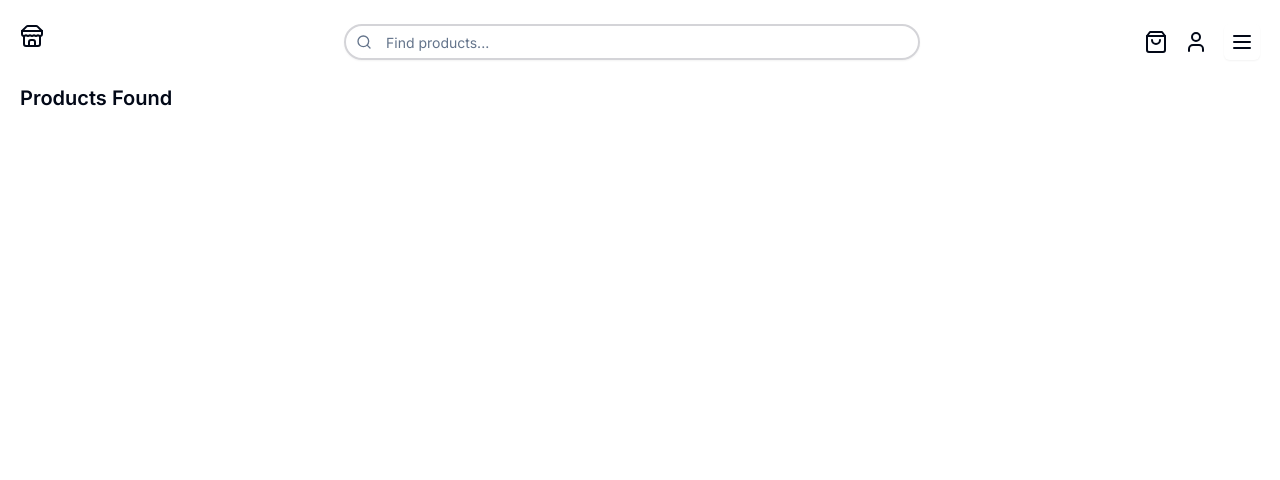
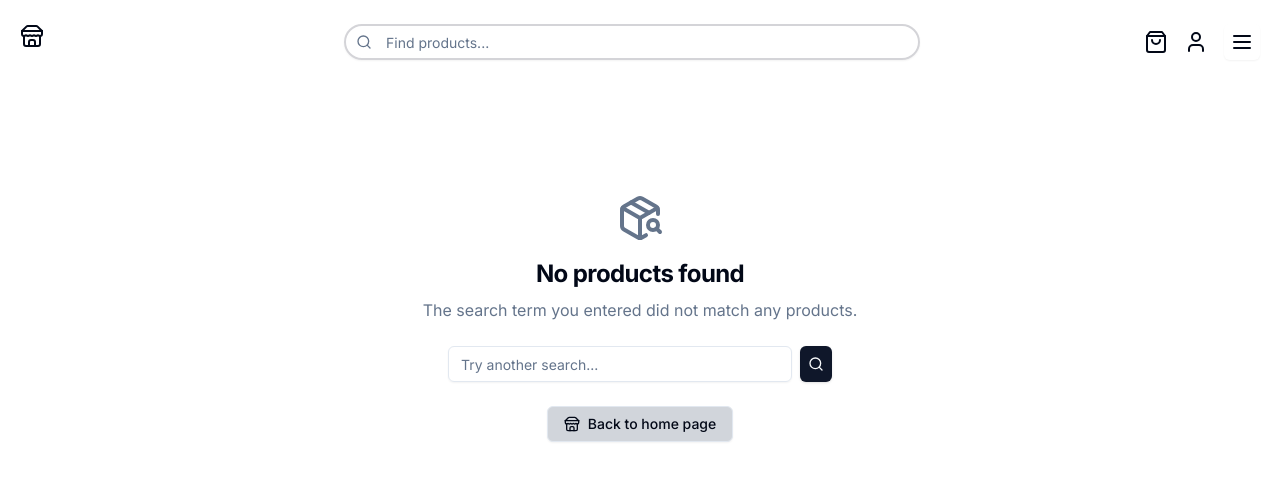
Before and after one commit to Kev-Villegas/E-Commerce-Full-Stack, a Next.js app: page /products in a window 1280 px wide. Shown: the top 480 px of the page. Built offline with nearby package versions, Linux system fonts and the light colour scheme.

Commit message:
feat: create NoProductsFound component to enhance search result experience

```diff
--- /dev/null
+++ b/src/_components/NoProductsFound.tsx
@@ -0,0 +1,32 @@
+"use client";
+
+import Link from "next/link";
+import { Input } from "./ui/input";
+import { Button } from "./ui/button";
+import { PackageSearch, Search, Store } from "lucide-react";
+
+export default function Component() {
+  return (
+    <div className="flex min-h-[500px] flex-col items-center justify-center px-4 py-8 text-center md:py-12">
+      <PackageSearch className="mb-4 h-12 w-12 text-muted-foreground" />
+      <h2 className="mb-2 text-2xl font-bold tracking-tight">
+        No products found
+      </h2>
+      <p className="mb-6 text-muted-foreground">
+        The search term you entered did not match any products.
+      </p>
+      <div className="mb-6 flex w-full max-w-sm items-center space-x-2">
+        <Input type="search" placeholder="Try another search..." />
+        <Button type="submit" size="icon">
+          <Search className="h-4 w-4" />
+        </Button>
+      </div>
+      <Link href="/">
+        <Button variant="outline" className="mb-8 bg-gray-300">
+          <Store className="mr-2 h-4 w-4" />
+          Back to home page
+        </Button>
+      </Link>
+    </div>
+  );
+}
--- a/src/app/products/_components/Product.tsx
+++ b/src/app/products/_components/Product.tsx
@@ -6,6 +6,7 @@ import { useSearchParams } from "next/navigation";
 import React, { useEffect, useState } from "react";
 import { searchForProducts } from "../_action/search";
 import ProductItem from "@/src/_components/ProductItem";
+import NoProductsFound from "@/src/_components/NoProductsFound";
 
 const Products = () => {
   const searchParams = useSearchParams();
@@ -34,20 +35,19 @@ const Products = () => {
   }, [searchParams]);
 
   return (
-    <>
     <div className="px-5 py-6">
-        <h2 className="mb-6 text-xl font-semibold">Products Found</h2>
       {loading ? (
         <Spinner />
+      ) : products.length === 0 ? (
+        <NoProductsFound />
       ) : (
-          <div className="">
+        <div className="grid grid-cols-1 gap-6 sm:grid-cols-2 lg:grid-cols-3">
           {products.map((product) => (
             <ProductItem key={product.id} product={product} />
           ))}
         </div>
       )}
     </div>
-    </>
   );
 };
 
```
Lines whose indentation alone changed are shown as unchanged.
